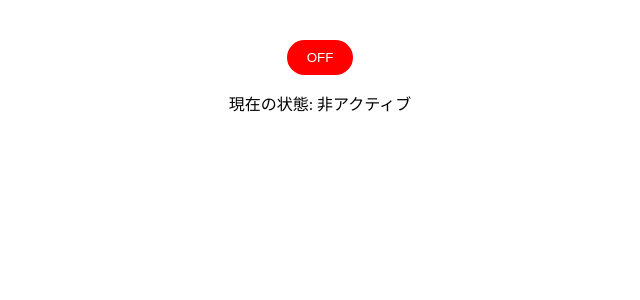
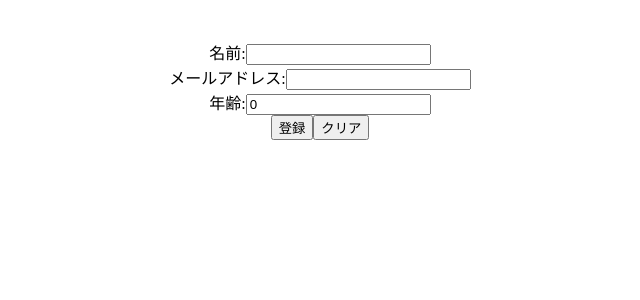
Before and after one commit to k-lib-jpg/react-execrcise, a React (Vite) app: page / in a window 1280 px wide. Shown: the top 300 px of the page, without its empty margins (320-960 px from the left). Built offline with nearby package versions, Linux system fonts and the light colour scheme; the HTML template or start-up script is replaced by a standard one.

Commit message:
practice14

```diff
--- a/src/App.tsx
+++ b/src/App.tsx
@@ -1,10 +1,10 @@
 import './App.css'
-import ToggleSwitch from './components/basic/Question13'
+import RegistrationForm from './components/basic/Question14'
 
 const App = () => {
   return (
     <>
-        <ToggleSwitch />
+        <RegistrationForm />
     </>
   )
 }
--- /dev/null
+++ b/src/components/basic/Question14.tsx
@@ -0,0 +1,86 @@
+import { useState, type ChangeEvent, type FormEvent } from 'react';
+
+function RegistrationForm() {
+  // 各フィールドの状態を管理
+  const [name, setName] = useState("");
+  const [email, setEmail] = useState("");
+  const [age, setAge] = useState(0);
+
+
+  const handleSubmit = (e: FormEvent<HTMLFormElement>) => {
+    e.preventDefault();
+    setSubmitted(true);
+    // 送信処理
+  };
+
+   const handleNameChange = (e:ChangeEvent<HTMLInputElement>) => {
+    setName(e.target.value);
+  };
+
+   const handleEmailChange = (e:ChangeEvent<HTMLInputElement>) => {
+    setEmail(e.target.value);
+  };
+
+   const handleAgeChange = (e:ChangeEvent<HTMLInputElement>) => {
+    setAge(Number(e.target.value));
+  };
+
+  const [submitted, setSubmitted] = useState(false);
+
+  const handleReset = () => {
+    setName("");
+    setEmail("");
+    setAge(0);
+    setSubmitted(false);
+  }
+
+  return (
+	<div>
+      <form onSubmit={handleSubmit}>
+        <div>
+          <label>
+              名前:
+              <input
+                  type="text"
+                  value={name}
+                  onChange={handleNameChange}
+              />
+          </label>
+        </div>
+        <div>
+          <label>
+              メールアドレス:
+              <input
+                  type="email"
+                  value={email}
+                  onChange={handleEmailChange}
+              />
+          </label>
+        </div>
+        <div>
+          <label>
+              年齢:
+              <input
+                  type="number"
+                  value={age}
+                  onChange={handleAgeChange}
+              />
+          </label>
+        </div>
+        <button type="submit">登録</button>
+        <button type="button" onClick={handleReset}>クリア</button>
+      </form>
+
+      {submitted && (
+          <div>
+            <h2>登録内容</h2>
+            <p>名前: {name}</p>
+            <p>メールアドレス: {email}</p>
+            <p>年齢: {age}</p>
+          </div>
+      )}
+    </div>
+  );
+}
+
+export default RegistrationForm;
```
